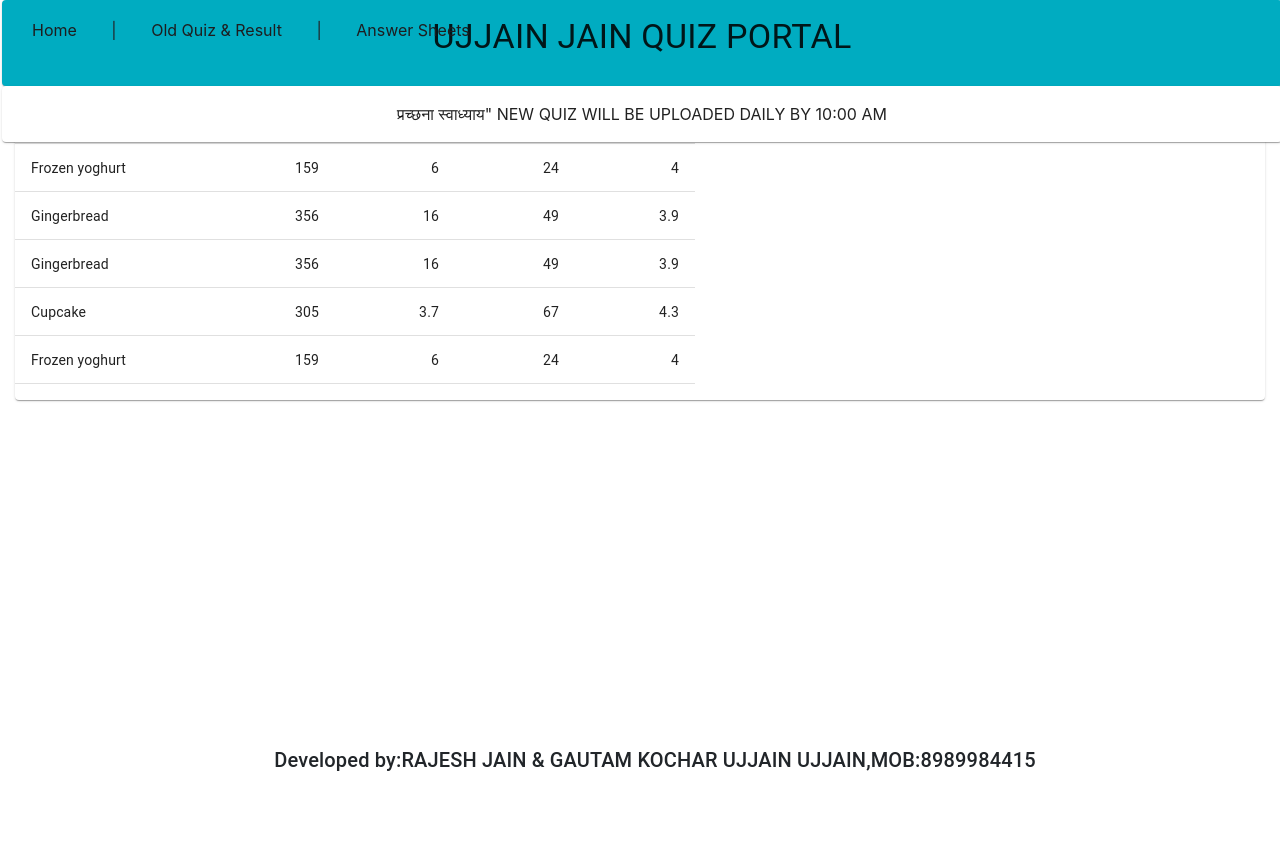
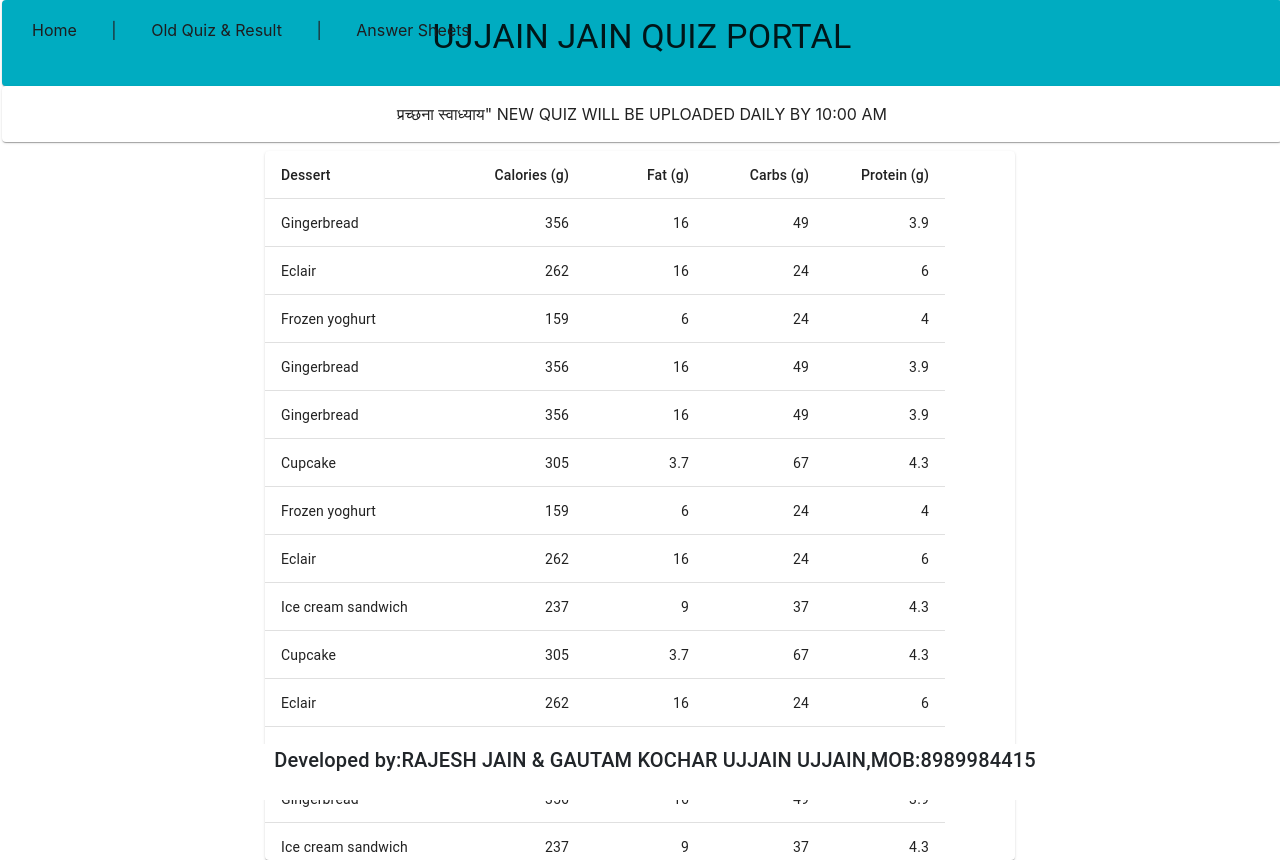
Before and after one commit to RahulJain46/QuizApp, a React (Create React App) app: page /quizresult/27-APR in a window 1280 px wide. Before the commit the page ends 800 px from the top, so only its background shows below. Built offline with nearby package versions, Linux system fonts and the light colour scheme.

Commit message:
result Page css

```diff
--- a/src/components/QuizResult.js
+++ b/src/components/QuizResult.js
@@ -1,10 +1,21 @@
 import React from "react";
 import PropTypes from "prop-types";
 import clsx from "clsx";
+import { makeStyles } from "@material-ui/core/styles";
 import { withStyles } from "@material-ui/core/styles";
 import TableCell from "@material-ui/core/TableCell";
 import Paper from "@material-ui/core/Paper";
 import { AutoSizer, Column, Table } from "react-virtualized";
+
+const useStyles = makeStyles({
+  paper: {
+    height: 709,
+    position: "relative",
+    top: 151,
+    marginLeft: "20%",
+    marginRight: "20%"
+  }
+});
 
 const styles = theme => ({
   flexContainer: {
@@ -177,8 +188,10 @@ for (let i = 0; i < 200; i += 1) {
 }
 
 export default function ReactVirtualizedTable() {
+
+  const classes = useStyles();
   return (
-    <Paper style={{ height: 400, width: "100%" }}>
+    <Paper className={classes.paper}>
       <VirtualizedTable
         rowCount={rows.length}
         rowGetter={({ index }) => rows[index]}
```
